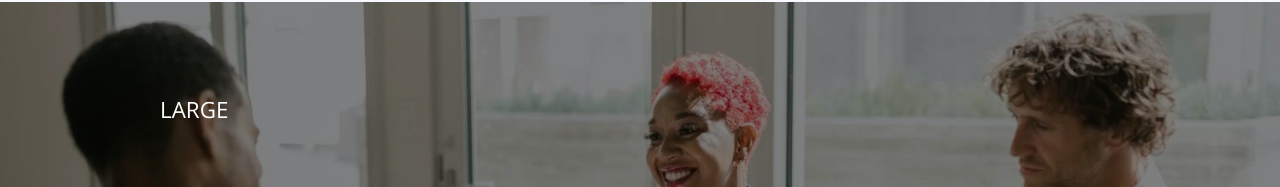
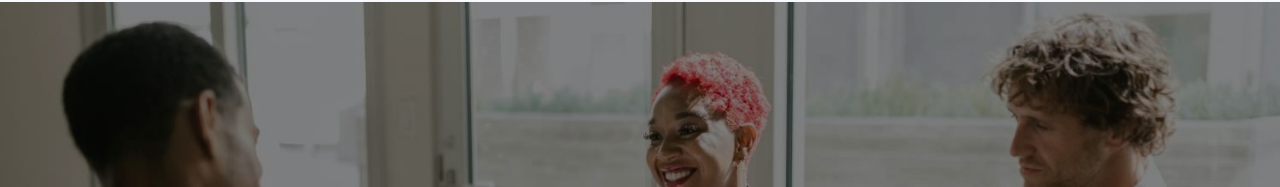
Before and after one commit to JeanKonan/WDD_230, a plain HTML site: page chamber/index.html in a window 1280 px wide. Shown: the part 223-410 px from the top of the page. Drawn offline with nearby package versions, Linux system fonts and the light colour scheme.

Commit message:
picture div removed

```diff
--- a/chamber/index.html
+++ b/chamber/index.html
@@ -51,7 +51,6 @@
     <main>
         <section class="hero-img">
             <picture class="hero">
-                <div class="hero-label">LARGE</div>
                 <source media="(max-width: 500px)" srcset="images/wdd230-small.webp">
                 <source media="(max-width: 1000px)" srcset="images/wdd230-medium.webp">
                 <img src="images/wdd230-large.webp" alt="hero image">
```
